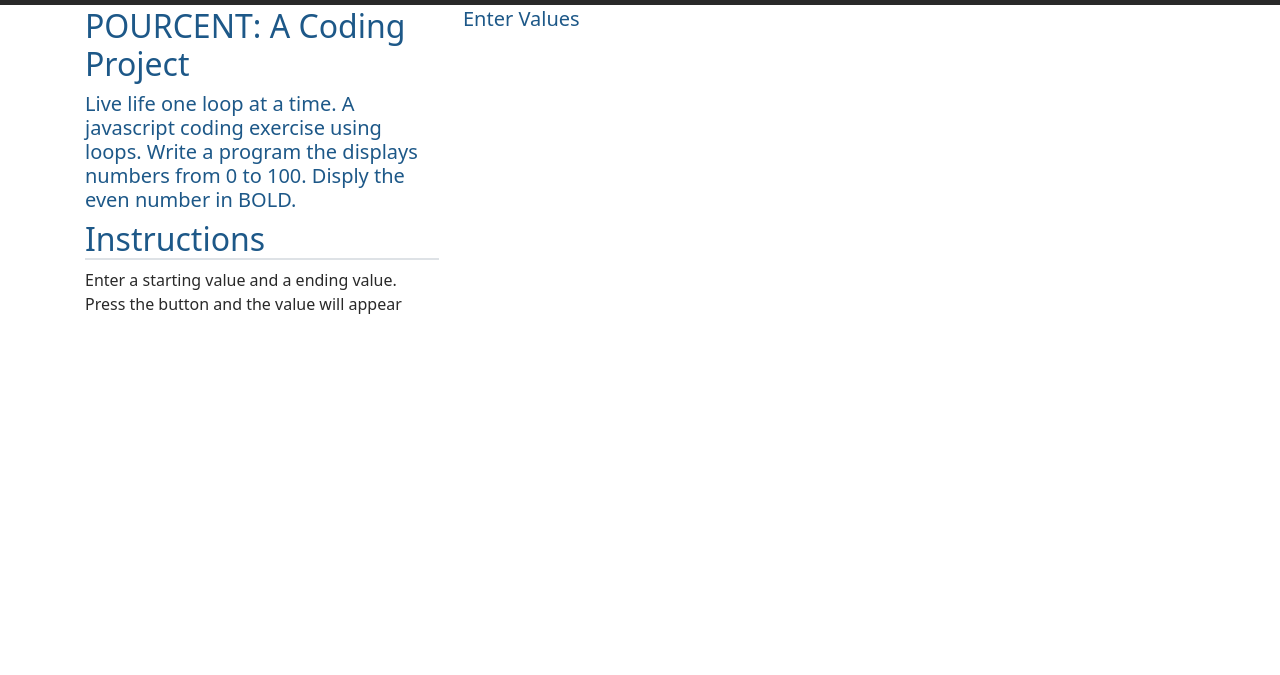
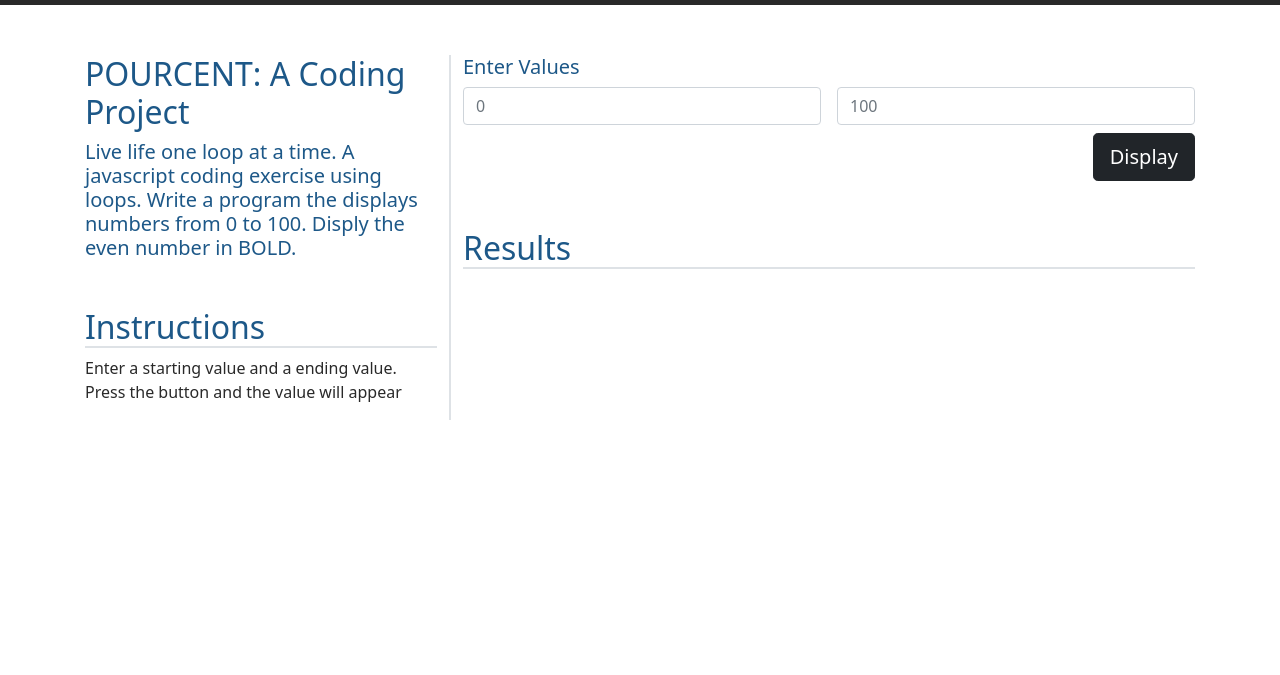
Before and after one commit to MathieuDeveloper/POURCENT, a plain HTML site: page app.html in a window 1280 px wide. Shown: the part 53-728 px from the top of the page. Drawn offline with nearby package versions, Linux system fonts and the light colour scheme.

Commit message:
html finished
next is JS

```diff
--- a/app.html
+++ b/app.html
@@ -56,21 +56,38 @@
     <!-- ----Main Section ---- -->
     <main class="flex-shrink-0">
         <div class="container">
-            <div class="row row-cols-1 ro-cols-lg-2">
-                <div class="col-lg-4 col">
+            <div class="row row-cols-1 ro-cols-lg-2 mt-5">
+                <div class="col-lg-4 col border-end border-2">
                     <h2>POURCENT: A Coding Project</h2>
                     <h4 class="lead">Live life one loop at a time. A javascript coding exercise using loops.
                         Write a program the displays numbers from 0 to 100. Disply the even number in<strong>
                             BOLD.</strong></h4>
-                            <h2 class="border-bottom border-2" >Instructions</h2>
+                    <h2 class="border-bottom border-2 mt-5">Instructions</h2>
                     <p>Enter a starting value and a ending value. Press the button and the value will appear</p>
 
                 </div>
                 <div class="col-lg-8 col">
                     <h5>Enter Values</h5>
-                    <form>
+                    <form class="row gy-2 gx-3">
+                        <div class="col">
+                            <input class="form-control" type="number" id="startValue" placeholder="0">
+                        </div>
+                        <div class="col">
+                            <input class="form-control" type="number" id="endValue" placeholder="100">
+                        </div>
+                        <div class="col-12 d-flex justify-content-end">
+                            <button type="button" class="btn btn-dark btn-lg">Display</button>
+                        </div>
+                    </form>
+                    <h2 class="mt-5 border-bottom border-2">Results</h2>
+                    <div class="table-responsive">
+                        <table class="table table-striped table-sm">
+                            <tbody id="results">
+                                <!-- Results Go Here -->
+                            </tbody>
+                        </table>
 
-                    </form>
+                    </div>
                 </div>
             </div>
         </div>
@@ -88,9 +105,12 @@
                 </div>
                 <div class="col d-flex align-item-center justify-content-start justify-content-lg-end">
                     <div class="row">
-                    <div class="col social"><a href="#" target="_blank"><i class="fab fa-linkedin fa-2x"></i></a></div>
-                    <div class="col social"><a href="https://github.com/MathieuDeveloper" target="_blank"><i class="fab fa-github fa-2x"></i></a></div>
-                    <div class="col social"><a href="#"><i class="fab fa-twitter fa-2x" target="_blank"></i></a></div>
+                        <div class="col social"><a href="#" target="_blank"><i class="fab fa-linkedin fa-2x"></i></a>
+                        </div>
+                        <div class="col social"><a href="https://github.com/MathieuDeveloper" target="_blank"><i
+                                    class="fab fa-github fa-2x"></i></a></div>
+                        <div class="col social"><a href="#"><i class="fab fa-twitter fa-2x" target="_blank"></i></a>
+                        </div>
                     </div>
                 </div>
             </div>
```
Lines whose indentation alone changed are shown as unchanged.
